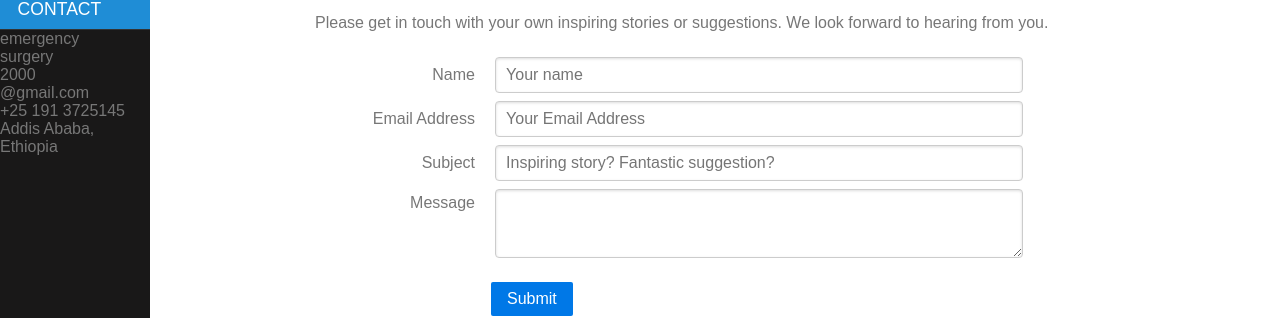
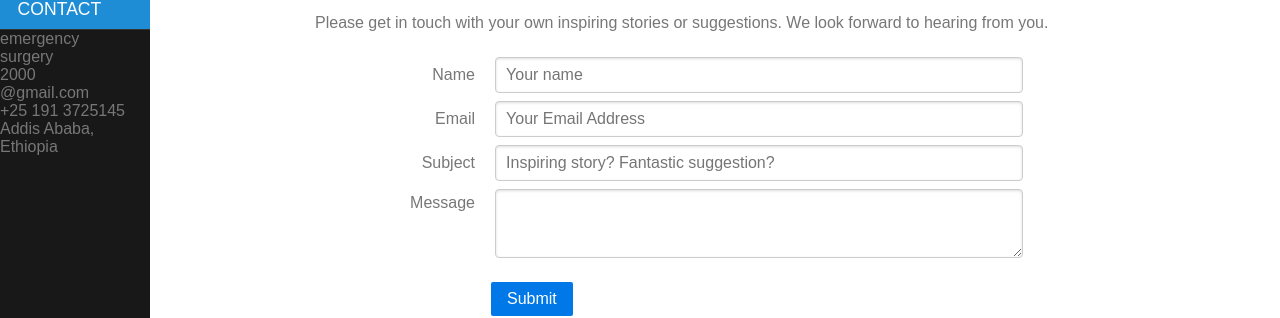
Before and after one commit to vvcb/paesoe-test, a Jekyll site: the page built from contact.md, in a window 1280 px wide. Shown: the part 249-567 px from the top of the page. Built offline with Jekyll 4.4.1, drawn with Linux system fonts in a browser that asks for light colours.

Commit message:
Contact: Email address -> Email

```diff
--- a/contact.md
+++ b/contact.md
@@ -18,7 +18,7 @@ Please get in touch with your own inspiring stories or suggestions. We look forw
         </div>
 
         <div class="pure-control-group">
-            <label for="email">Email Address</label>
+            <label for="email">Email</label>
             <input id="email"
                    class="pure-input-2-3"
                    type="email"
```
